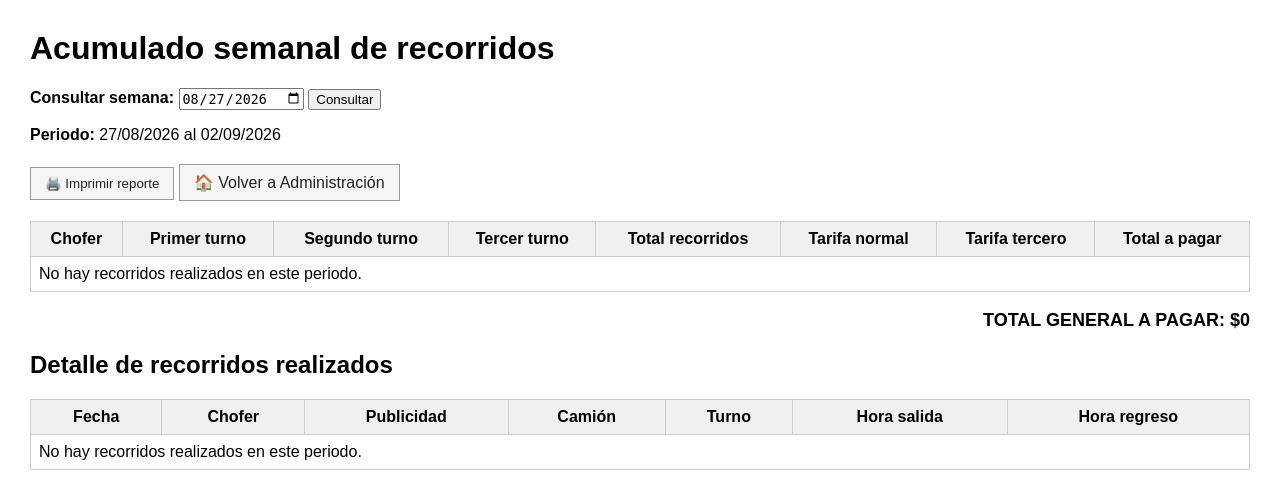
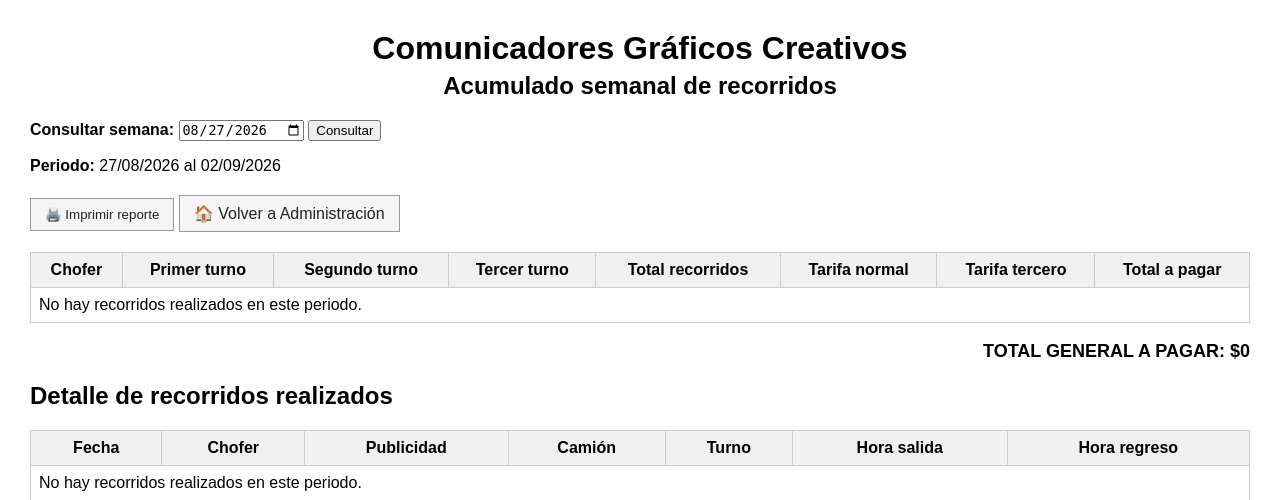
Before and after one commit to jenarod44-ship-it/publicerias_cgc, a Django app: page /reportes/choferes/semanal/ in a window 1280 px wide. Shown: the top 500 px of the page. Run offline with Django 5.2, Linux system fonts and the light colour scheme; data that the repository does not hold is empty.

Commit message:
Agregar encabezado formal al reporte semanal

```diff
--- a/core/templates/core/reporte_semanal_choferes.html
+++ b/core/templates/core/reporte_semanal_choferes.html
@@ -67,7 +67,15 @@
 
 <body>
 
-<h1>Acumulado semanal de recorridos</h1>
+<div style="text-align: center; margin-bottom: 20px;">
+    <h1 style="margin-bottom: 5px;">
+        Comunicadores Gráficos Creativos
+    </h1>
+
+    <h2 style="margin-top: 0;">
+        Acumulado semanal de recorridos
+    </h2>
+</div>
 
 <form method="get" class="no-imprimir">
     <label for="fecha">
```
